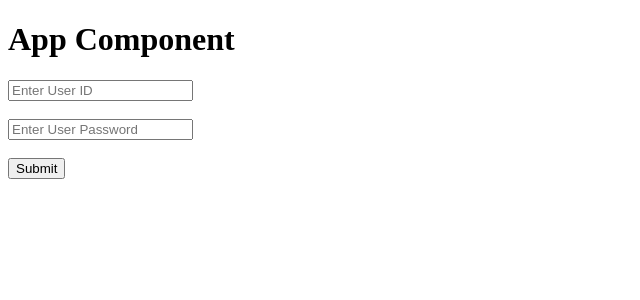
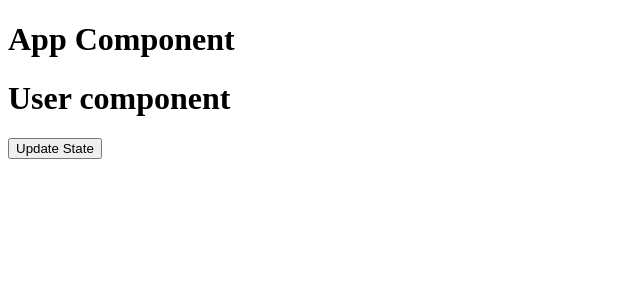
Before and after one commit to maggipawar/Reactjs_tutorial, a React (Create React App) app: page / in a window 1280 px wide. Shown: the top 300 px of the page, without its empty margins (0-640 px from the left). Built offline with nearby package versions, Linux system fonts and the light colour scheme.

Commit message:
render method with class component Example

```diff
--- a/src/App.js
+++ b/src/App.js
@@ -1,14 +1,15 @@
 // import logo from "./logo.svg";
 // import "./App.css";
 import { User } from "./User";
-import React, { useState } from "react";
+// import React, { useState } from "react";
 
 function App() {
-  const [login, setLogin] = useState(1);
+  // const [name, setName] = useState('Ganesh');
   return (
     <div>
     <h1>App Component</h1>
     <User />
+    {/* <button onClick={()=> setName('Pawar')}>Update Props</button> */}
     </div>
   );
 }
--- a/src/User.js
+++ b/src/User.js
@@ -1,52 +1,18 @@
-import React, { useState } from "react";
-
-export const User = () => {
-  const [user,setUser]=useState(null);
-  const [pass,setPass]=useState(null);
-  const [userVal,setUserVal]=useState(false);
-  const [passVal,setPassVal]=useState(false);
-
-  function submitHandler(e){
-    if(user.length<3 || pass.length<3){
-      alert('Type Correct Value');
-    }else{
-      alert('All is Good :)');
+import React, { Component } from 'react';
+export class User extends Component{
+  constructor(){
+    super();
+    this.state={
+      email:'Laxmi@gmail.com'
     }
-
-    e.preventDefault();
-
   }
-
-  function userHandler(e){
-    let item = e.target.value;
-    if(item.length<3){
-      setUserVal(true);
-    }else{
-      setUserVal(false);
-    }
-    setUser(item);
-
+  render(){
+    console.log(`Render with State', ${this.state.email}`);
+    return(
+      <div>
+        <h1>User component </h1>
+        <button onClick={()=> this.setState({email:'Ganesh@gmail.com'})}>Update State</button>
+      </div>
+    )
   }
-
-  function passHandler(e){
-    let item = e.target.value;
-    if(item.length<3){
-      setPassVal(true);
-    }else{
-      setPassVal(false);
-    }
-    setPass(item);
-  }
-
-  return (
-    <div>
-    <form onSubmit={submitHandler}>
-      <input type='text' placeholder="Enter User ID" onChange={userHandler}/>{userVal ?<span>User Not valid</span>:null}
-      <br/> <br/>
-      <input type='password' placeholder="Enter User Password" onChange={passHandler} />{passVal ?<span>Password Not valid</span>:null}
-      <br/> <br/>
-      <button type='submit'>Submit</button>
-    </form>
-    </div>
-  );
-};
+}
```
